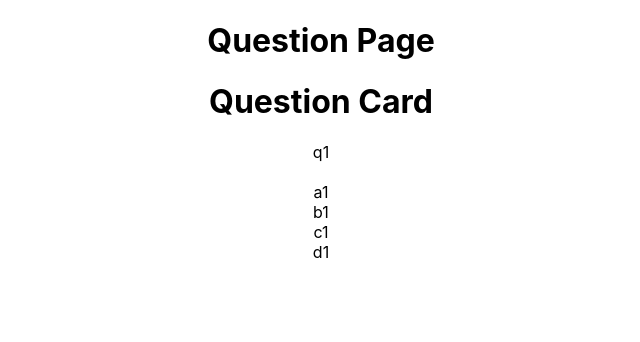
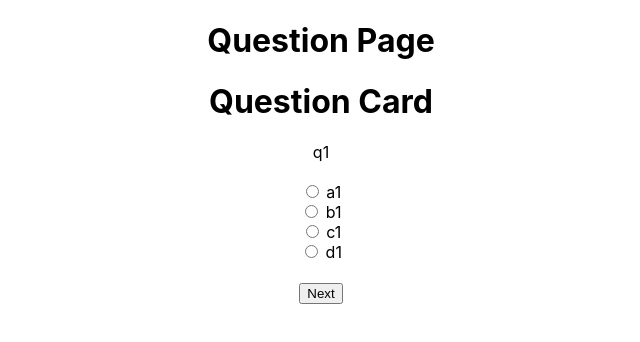
Before and after one commit to emilyaikens/Fish-Quiz, a React (Create React App) app: page /question in a window 1280 px wide. Both pictures are taken after a click on the button "Start". Shown: the top 342 px of the page, without its empty margins (319-959 px from the left). Built offline with nearby package versions, Linux system fonts and the light colour scheme.

Commit message:
add form to answer card and use state choices to app.js

```diff
--- a/src/components/AnswerCard.jsx
+++ b/src/components/AnswerCard.jsx
@@ -1,12 +1,47 @@
+import { useState } from 'react';
 
-export default function AnswerCard({ answer }) {
+export default function AnswerCard({ answer, choices, setChoices }) {
+
+    const [input, setInput] = useState("");
+
+    function handleAddChoice(evt) {
+        evt.preventDefault();
+        setChoices([...choices, input]);
+
+        console.log(input);
+        console.log(choices);
+    }
 
     return (
         <div>
-            <div>{ answer[0] }</div>
-            <div>{ answer[1] }</div>
-            <div>{ answer[2] }</div>
-            <div>{ answer[3] }</div>
+            <form onSubmit={handleAddChoice}>
+                <input
+                    type="radio"
+                    value={ answer[0] }
+                    name="choice"
+                    onChange={(evt) => setInput(evt.target.value)}
+                    /> { answer[0] } <br/>
+                <input
+                    type="radio"
+                    value={ answer[1] }
+                    name="choice"
+                    onChange={(evt) => setInput(evt.target.value)}
+                    /> { answer[1] } <br/>
+                <input
+                    type="radio"
+                    value={ answer[2] }
+                    name="choice"
+                    onChange={(evt) => setInput(evt.target.value)}
+                    /> { answer[2] } <br/>
+                <input
+                    type="radio"
+                    value={ answer[3] }
+                    name="choice"
+                    onChange={(evt) => setInput(evt.target.value)}
+                    /> { answer[3] } <br/>
+                <br/>
+                <button type="submit">Next</button>
+            </form>
         </div>
     )
 };
--- a/src/pages/App/App.js
+++ b/src/pages/App/App.js
@@ -11,6 +11,8 @@ function App() {
 
   const [quizStatus, setQuizStatus] = useState("landing");
 
+  const [choices, setChoices] = useState([]);
+
   return (
     <div>
       <div class="App">
@@ -21,7 +23,7 @@ function App() {
           </>
           :
           <Routes>
-            < Route path="/question" element={<QuestionPage quesAns={quesAns} />} />
+            < Route path="/question" element={<QuestionPage quesAns={quesAns} choices={choices} setChoices={setChoices}/>} />
             < Route path="/answer" element={<AnswerPage />} />
             < Route path="/result" element={<ResultPage />} />
           </Routes>
--- a/src/pages/Question/QuestionPage.jsx
+++ b/src/pages/Question/QuestionPage.jsx
@@ -2,13 +2,13 @@ import './QuestionPage.css';
 import QuestionCard from '../../components/QuestionCard';
 import AnswerCard from '../../components/AnswerCard';
 
-export default function QuestionPage({ quesAns }) {
+export default function QuestionPage({ quesAns, choices, setChoices }) {
 
     const questions = quesAns.map((value, index) =>
-        <QuestionCard key={index} index={index} question={value.question} />)
+        <QuestionCard key={index + 100} index={index} question={value.question} />)
 
     const answers = quesAns.map((value, index) =>
-        <AnswerCard key={index} index={index} answer={value.answer} />)
+        <AnswerCard key={index} index={index} answer={value.answer} setChoices={setChoices} choices={choices}/>)
 
     return (
         <div>
```
